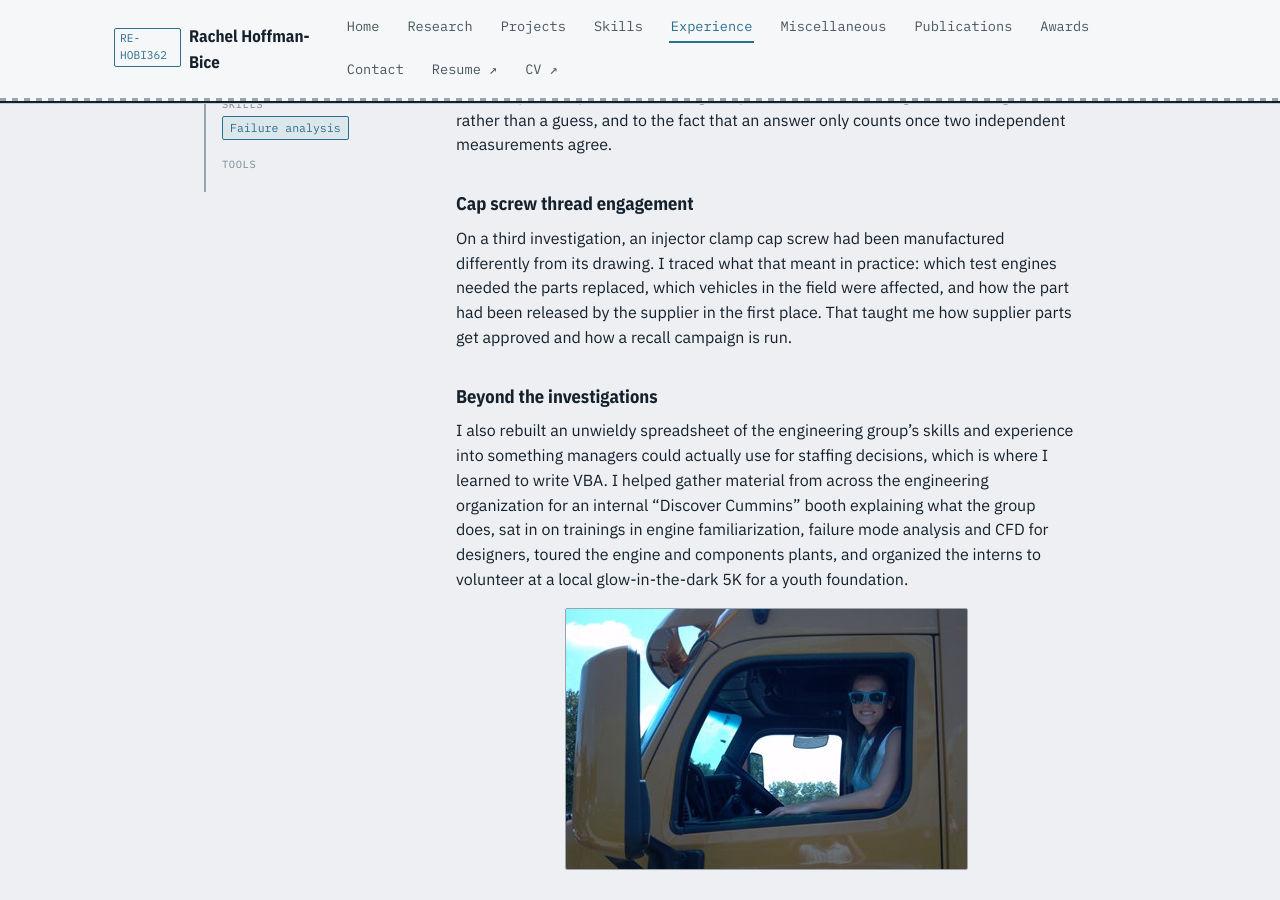
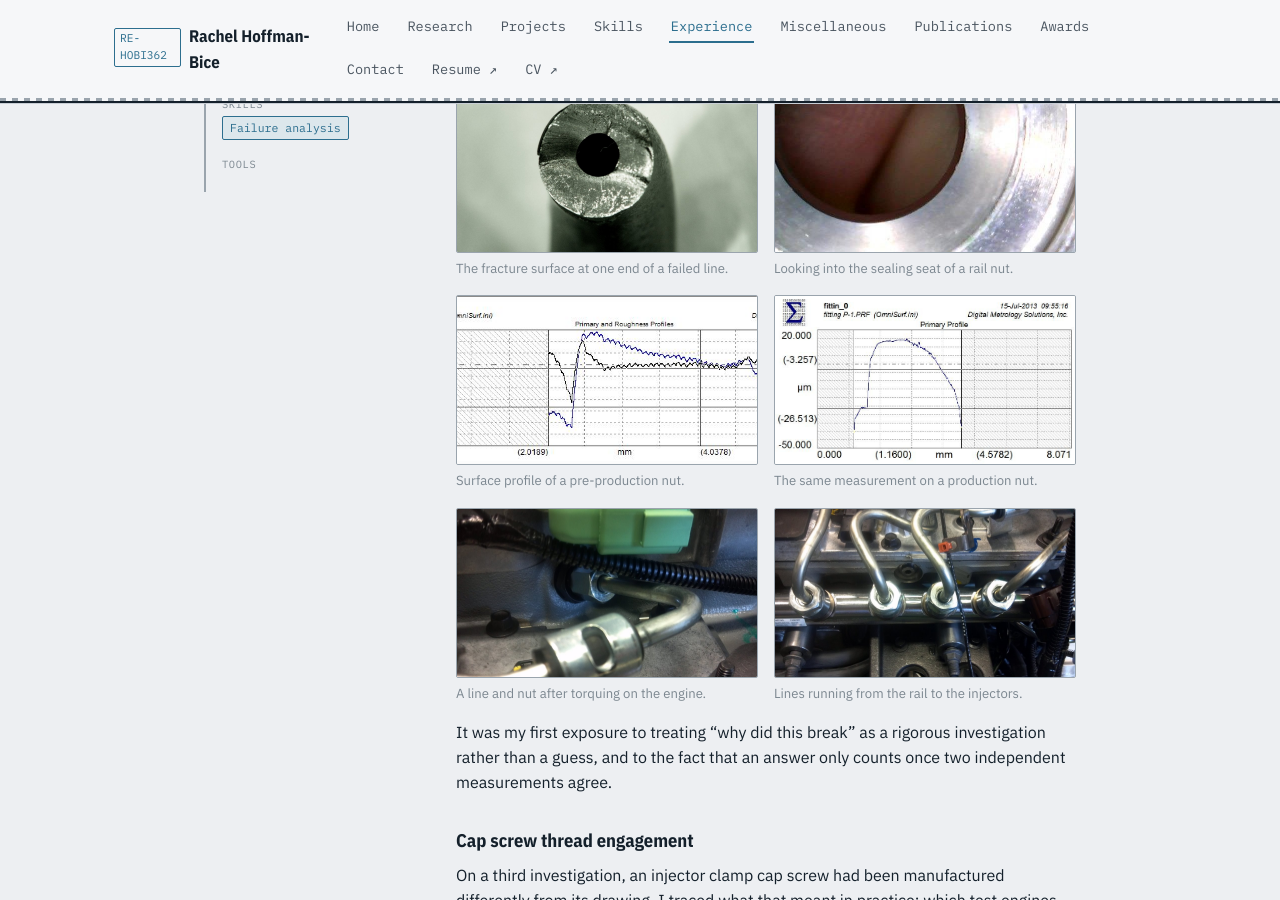
Before and after one commit to hobi362/hobi362.github.io, a Jekyll site: the page built from _experience/cummins.md, in a window 1280 px wide and 900 px high, scrolled down 1523 px. Built offline with Jekyll 4.4.1, drawn with Linux system fonts in a browser that asks for light colours.

Commit message:
Cummins page: fracture surface, rail nut, surface profiles and engine photos
Co-Authored-By: Claude Opus 5 <noreply@anthropic.com>

```diff
--- a/_experience/cummins.md
+++ b/_experience/cummins.md
@@ -37,6 +37,33 @@ own test data, and looked at resonant frequency as a failure factor.
 
 *One of the failed high-pressure fuel lines, with the rail nut that clamps it.*
 
+<div class="photo-grid">
+  <figure>
+    <img src="/assets/images/experience/cummins/fracture-surface.jpg" alt="Macro photograph of the fractured end of a fuel line, showing the bore and the fracture surface around it, with a 2 mm scale bar" loading="lazy">
+    <figcaption>The fracture surface at one end of a failed line.</figcaption>
+  </figure>
+  <figure>
+    <img src="/assets/images/experience/cummins/rail-nut-seat.jpg" alt="Close-up looking into the sealing seat of a rail nut" loading="lazy">
+    <figcaption>Looking into the sealing seat of a rail nut.</figcaption>
+  </figure>
+  <figure>
+    <img src="/assets/images/experience/cummins/surface-profile-preproduction.png" alt="Surface profile trace of a pre-production rail nut, in micrometres against millimetres of travel" loading="lazy">
+    <figcaption>Surface profile of a pre-production nut.</figcaption>
+  </figure>
+  <figure>
+    <img src="/assets/images/experience/cummins/surface-profile-production.jpg" alt="Surface profile trace of a production rail nut, in micrometres against millimetres of travel" loading="lazy">
+    <figcaption>The same measurement on a production nut.</figcaption>
+  </figure>
+  <figure>
+    <img src="/assets/images/experience/cummins/fuel-line-on-engine.jpg" alt="A high-pressure fuel line and its nut installed on an engine, photographed after torquing" loading="lazy">
+    <figcaption>A line and nut after torquing on the engine.</figcaption>
+  </figure>
+  <figure>
+    <img src="/assets/images/experience/cummins/fuel-lines-rail.jpg" alt="Several high-pressure fuel lines running from the rail to the injectors along the top of an engine" loading="lazy">
+    <figcaption>Lines running from the rail to the injectors.</figcaption>
+  </figure>
+</div>
+
 It was my first exposure to treating "why did this break" as a rigorous investigation
 rather than a guess, and to the fact that an answer only counts once two independent
 measurements agree.
```
Also changed, not shown: assets/images/experience/cummins/fracture-surface.jpg (added), assets/images/experience/cummins/fuel-line-on-engine.jpg (added), assets/images/experience/cummins/fuel-lines-rail.jpg (added), assets/images/experience/cummins/rail-nut-seat.jpg (added), assets/images/experience/cummins/surface-profile-preproduction.png (added), assets/images/experience/cummins/surface-profile-production.jpg (added).
